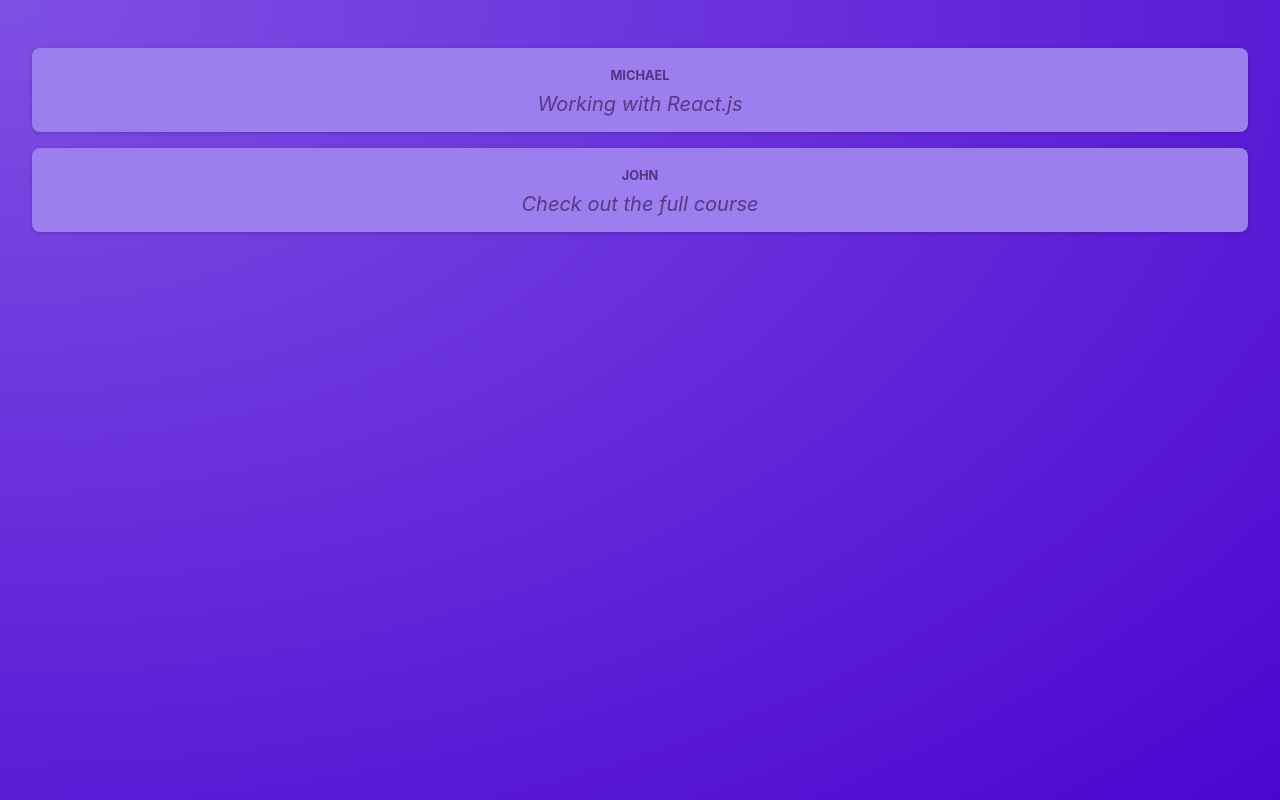
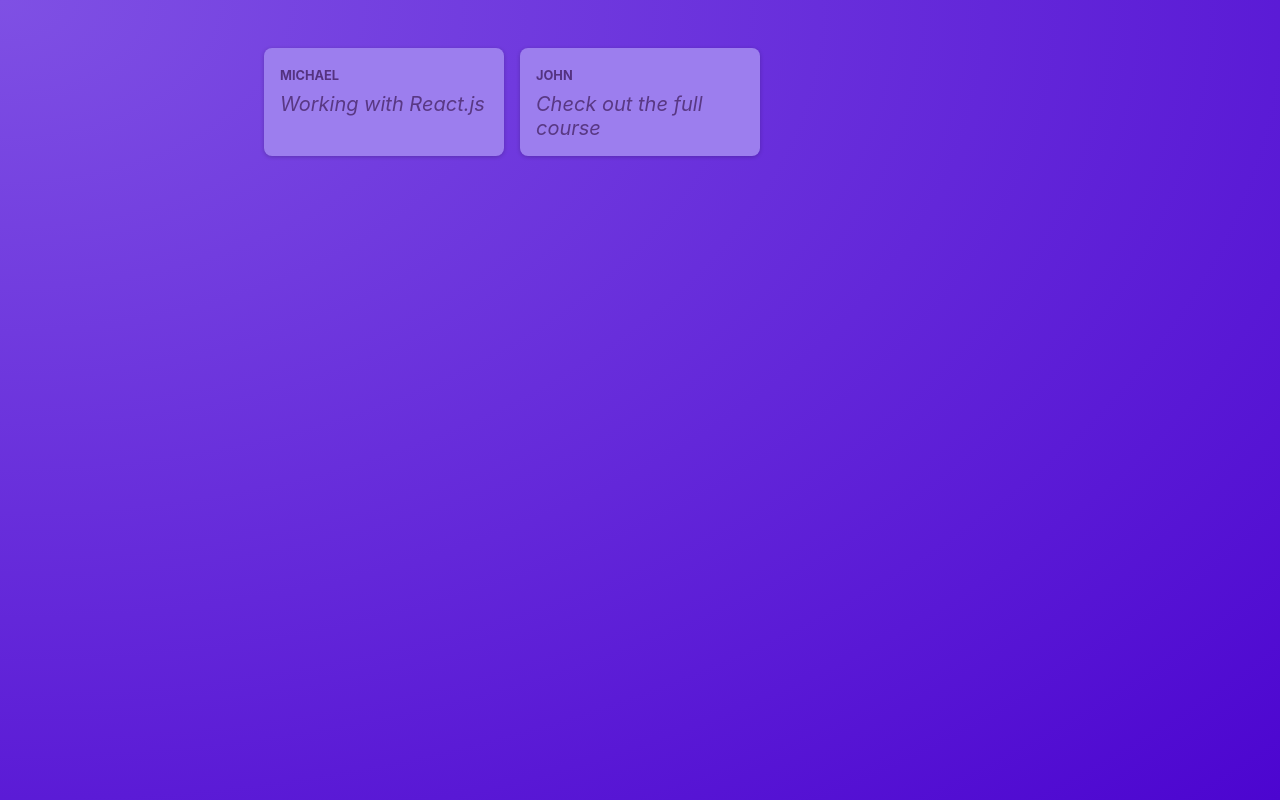
Before and after one commit to mikewanjero/RP02, a React (Vite) app: page / in a window 1280 px wide. Built offline with nearby package versions, Linux system fonts and the light colour scheme.

Commit message:
Exercise and Another Component

```diff
--- a/src/App.jsx
+++ b/src/App.jsx
@@ -1,11 +1,9 @@
-import "./App.css";
-import Post from "./components/Post";
+import PostsList from "./components/PostsList";
 
 function App() {
   return (
     <main>
-      <Post author="Michael" body="Working with React.js" />
-      <Post author="John" body="Check out the full course" />
+      <PostsList />
     </main>
   );
 }
--- a/src/components/Post.jsx
+++ b/src/components/Post.jsx
@@ -3,9 +3,9 @@
 
 export default function Post(props) {
   return (
-    <div className={styles.post}>
+    <li className={styles.post}>
       <p className={styles.author}>{props.author}</p>
       <p className={styles.text}>{props.body}</p>
-    </div>
+    </li>
   );
 }
--- /dev/null
+++ b/src/components/PostsList.jsx
@@ -0,0 +1,11 @@
+import Post from "./Post";
+import styles from "./PostsList.module.css";
+
+export default function PostsList() {
+  return (
+    <ul className={styles.posts}>
+      <Post author="Michael" body="Working with React.js" />
+      <Post author="John" body="Check out the full course" />
+    </ul>
+  );
+}
--- /dev/null
+++ b/src/components/PostsList.module.css
@@ -0,0 +1,10 @@
+.posts {
+  list-style: none;
+  max-width: 50rem;
+  margin: 1rem auto;
+  padding: 1rem 0;
+  display: grid;
+  gap: 1rem;
+  grid-template-columns: repeat(3, 30%);
+  justify-content: center;
+}
--- a/src/index.css
+++ b/src/index.css
@@ -18,6 +18,5 @@
 
 body {
   margin: 0;
-  text-align: center;
   color: #e6ddf9;
 }
```
